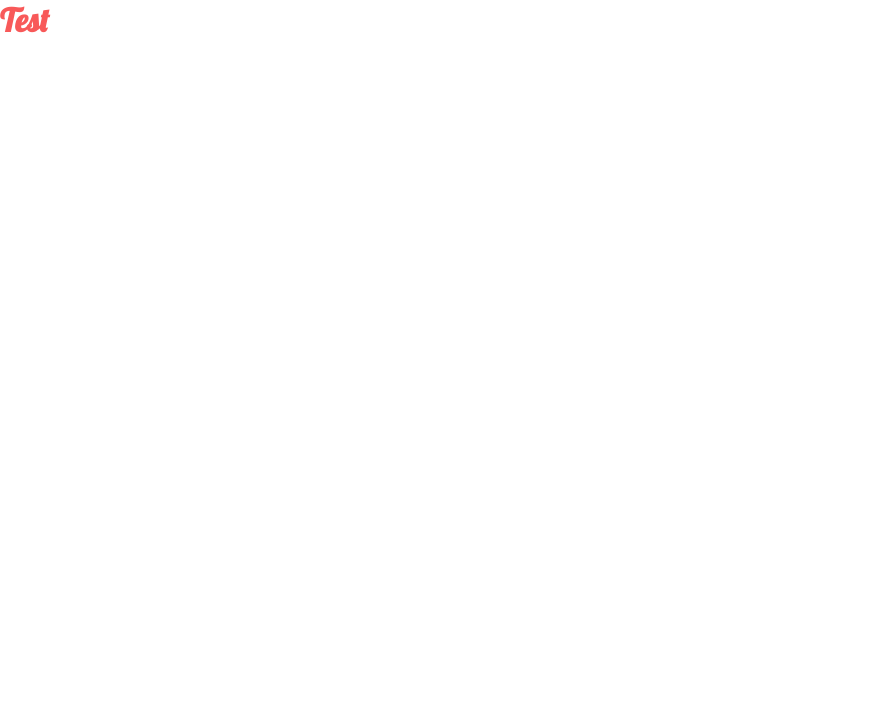
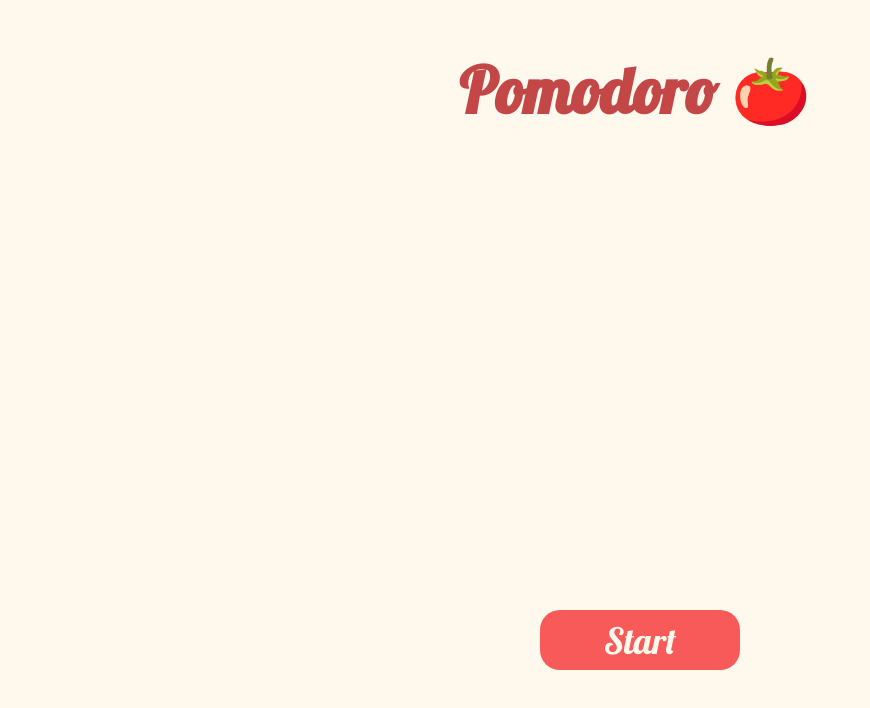
Before and after one commit to KDvs123/pomodoro-timer-vue, a Vue app: page / in a window 1280 px wide. Shown: the top 708 px of the page, without its empty margins (0-870 px from the left). Built offline with nearby package versions, Linux system fonts and the light colour scheme.

Commit message:
added the title width the button in the home component

```diff
--- a/src/App.vue
+++ b/src/App.vue
@@ -1,32 +1,73 @@
 <template>
-  <h1>Test</h1>
+  <HomeVue />
 </template>
 
 <script>
-
+import HomeVue from "./components/Home.vue";
 
 export default {
-  name: 'App',
+  name: "App",
   components: {
-
-  }
-}
+    HomeVue,
+  },
+};
 </script>
 
 <style>
+@import url("https://fonts.googleapis.com/css2?family=Lobster&display=swap");
 
-
-@import url('https://fonts.googleapis.com/css2?family=Lobster&display=swap');
-
-*{
+* {
   margin: 0;
   padding: 0;
   box-sizing: border-box;
-  font-family: 'Lobster',cursive;
+  font-family: "Lobster", cursive;
   color: #f85959;
 }
 
 #app {
+  background: #fff8ec;
+}
 
+.container {
+  height: 100vh;
+  display: flex;
+  align-items: center;
+  flex-direction: column;
 }
+
+.title {
+  margin-top: 50px;
+}
+
+h1 {
+  font-size: 64px;
+  color: #c44747;
+  margin-right: 10px;
+}
+
+.timer {
+  position: relative;
+  margin-top: 100px;
+  width: 330px;
+  height: 330px;
+}
+
+button{
+  margin-top: 50px;
+  width: 200px;
+  height: 60px;
+  background: #f85959;
+  border-radius: 20px;
+  border: none;
+  cursor: pointer;
+  font-size: 36px;
+  line-height: 45px;
+  text-align: center;
+  color: #fff8ec;
+}
+
+button:focus{
+  outline: none;
+}
+
 </style>
--- /dev/null
+++ b/src/components/Home.vue
@@ -0,0 +1,21 @@
+<template>
+    <div class="container">
+        <div class="title">
+            <h1>Pomodoro 🍅</h1>
+        </div>
+        <div class="timer"></div>
+        <button>Start</button>
+    </div>
+
+</template>
+
+<script>
+export default {
+    name:'HomeVue'
+
+}
+</script>
+
+<style>
+
+</style>
```
